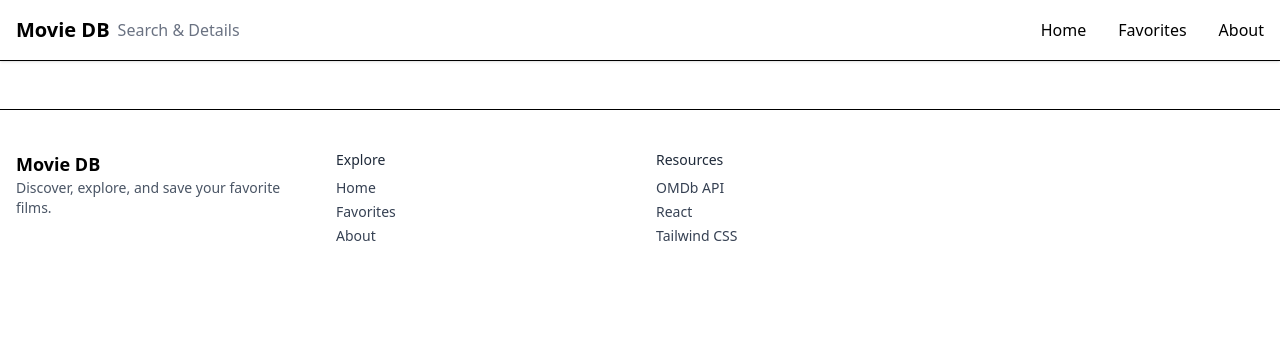
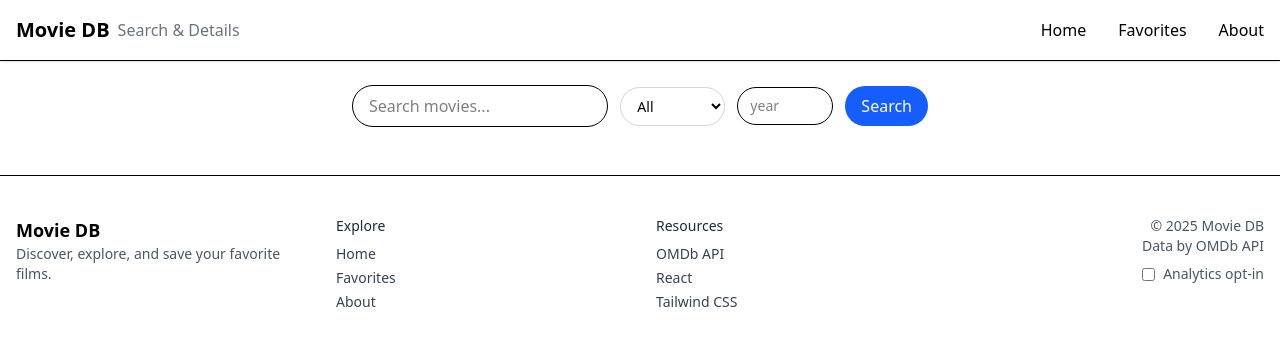
Before and after one commit to Musakalamz/movie-database, a React app: page / in a window 1280 px wide. Shown: the top 346 px of the page. Built offline with nearby package versions, Linux system fonts and the light colour scheme; the HTML template or start-up script is replaced by a standard one.

Commit message:
feat: SearchBar component implementation

```diff
--- a/src/App.jsx
+++ b/src/App.jsx
@@ -1,5 +1,6 @@
 import { Link, NavLink } from "react-router-dom";
 import Footer from "./components/Footer";
+import SearchBar from "./components/SearchBar";
 
 function App() {
   return (
@@ -30,7 +31,9 @@ function App() {
         </div>
       </header>
 
-      <main id="content" className="container mx-auto px-4 py-6"></main>
+      <main id="content" className="container mx-auto px-4 py-6">
+        <SearchBar />
+      </main>
 
       <Footer />
     </div>
--- a/src/components/Footer.jsx
+++ b/src/components/Footer.jsx
@@ -70,6 +70,15 @@ function Footer() {
             </li>
           </ul>
         </div>
+
+        <div className="text-sm text-gray-600 md:text-right">
+          <div>&copy; {new Date().getFullYear()} Movie DB</div>
+          <div>Data by OMDb API</div>
+          <label className="mt-2 inline-flex items-center gap-2">
+            <input type="checkbox" />
+            <span>Analytics opt-in</span>
+          </label>
+        </div>
       </div>
     </footer>
   );
--- a/src/components/SearchBar.jsx
+++ b/src/components/SearchBar.jsx
@@ -1,17 +1,42 @@
 function SearchBar() {
   return (
-    <form className="mb-6 flex items-center gap-2">
+    <form className="mb-6 flex flex-col items-center">
+      <div className="flex w-full max-w-xl items-center gap-3">
         <input
           type="text"
-        onPointerLeave="Search Movies by Titles"
-        className="flex-1 rounded-md border border-gray-300 px-3 py-2 focus:outline-none focus:ring focus:ring-blue-200 "
+          id="search-input"
+          placeholder="Search movies..."
+          className="w-full rounded-full border border-grey-300 px-4 py-2 focus:ouyline-none focus:ring focus:ring-blue-200 dark:border-gray-700 dark:bg-grey-800 dark:text-grey-100 "
+          aria-label="Search movies"
         />
+
+        <select
+          name=""
+          id=""
+          className="rounded-full border border-gray-300 px-3 py-2 text-sm dark:border-gray-700 dark:bg-gray-800 dark:text-gray-100"
+          aria-label="Filter by type"
+        >
+          <option value="all">All</option>
+          <option value="movie">Movie</option>
+          <option value="series">Series</option>
+          <option value="episode">Episodes</option>
+        </select>
+
+        <input
+          type="number"
+          inputMode="numeric"
+          placeholder="year"
+          className="w-24 rounded-full border border-grey-300 px-3 py-2 text-sm dark:border-grey-700 dark:bg-grey-800 dark:text-grey-100"
+          aria-label="filter by year"
+        />
+
         <button
           type="submit"
-        className="rounded-md bg-blue-600 px-4 py-2 text-white hover:bg-blue-700"
+          className="rounded-full bg-blue-600 px-4 py-2 text-white hover:bg-blue-700"
         >
           Search
         </button>
+      </div>
     </form>
   );
 }
```
Lines whose indentation alone changed are shown as unchanged.
